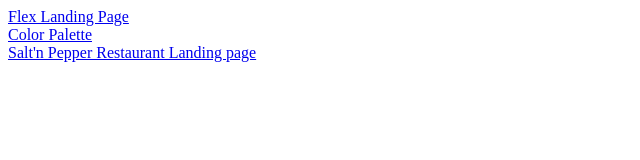
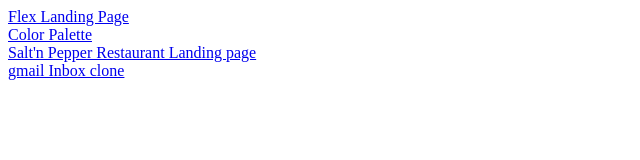
Before and after one commit to Noman-Amin30n/SMIT-Assignments, a plain HTML site: page index.html in a window 1280 px wide. Shown: the whole page, without its empty margins (0-640 px from the left). Drawn offline with Linux system fonts and the light colour scheme.

Commit message:
added link of Gmail assignment in root file

```diff
--- a/index.html
+++ b/index.html
@@ -11,5 +11,7 @@
     <a href="/HTML/colour pallete/index.html">Color Palette</a>
     <br>
     <a href="/HTML/landing page 1/index.html">Salt'n Pepper Restaurant Landing page</a>
+    <br>
+    <a href="/HTML/gmail/index.html">gmail Inbox clone</a>
 </body>
 </html>
```
